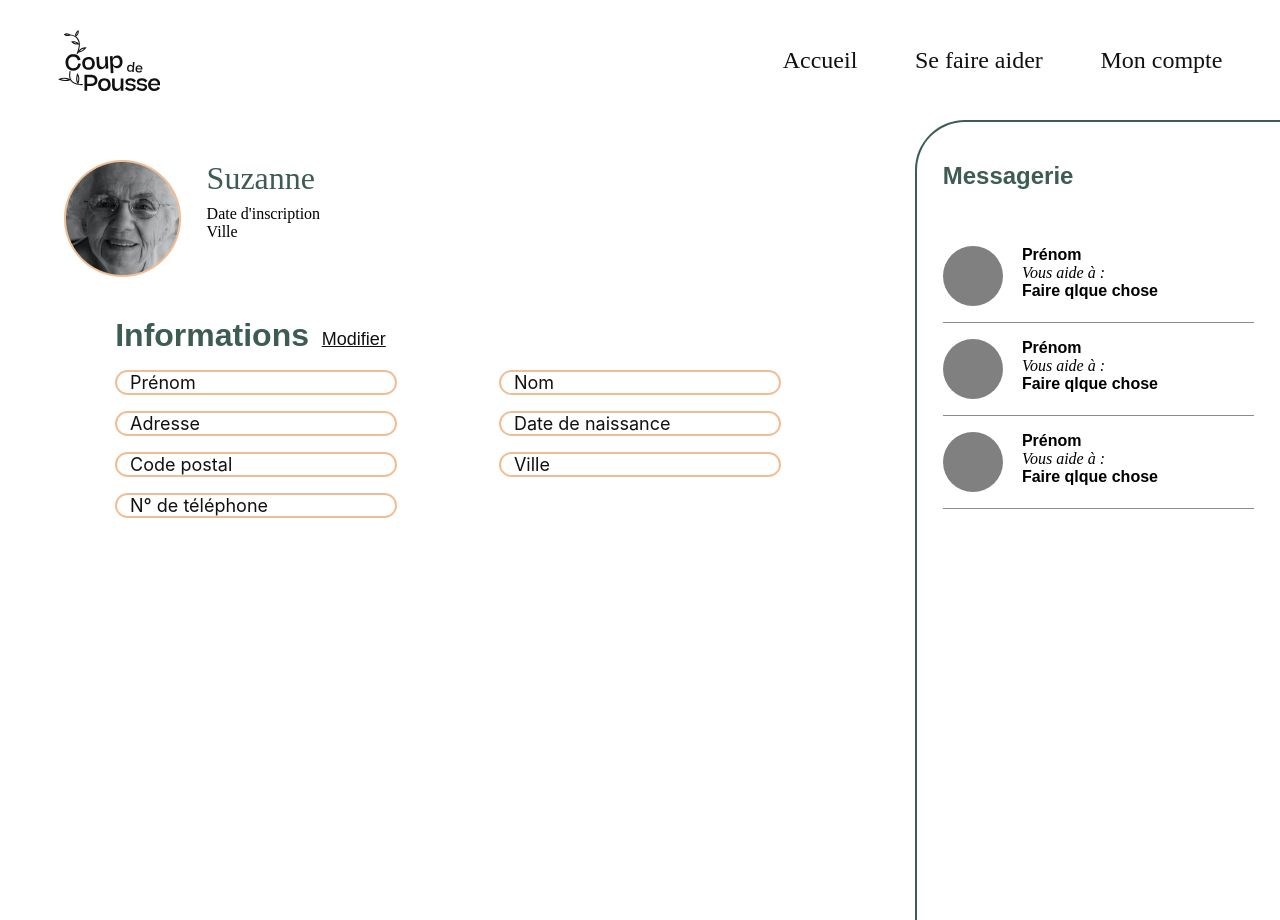
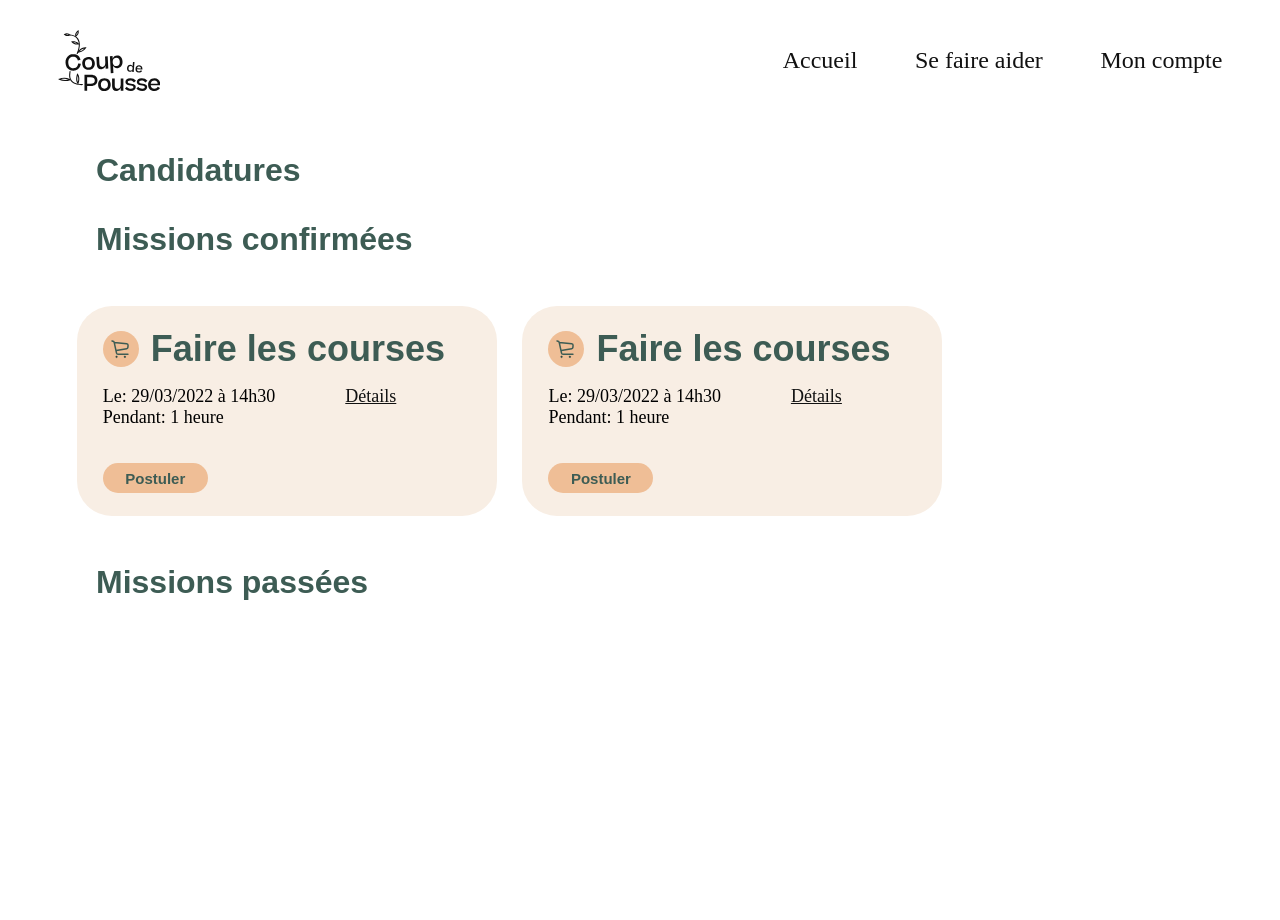
Before and after one commit to YannQuillard/coupdepousse-front, a React (Create React App) app: page / in a window 1280 px wide. After the commit the page ends 800 px from the top, so only its background shows below. Built offline with nearby package versions, Linux system fonts and the light colour scheme.

Commit message:
profile & missions

```diff
--- a/src/App.tsx
+++ b/src/App.tsx
@@ -7,12 +7,12 @@ import Connexion from './pages/Connexion/Connexion';
 import Young_Mission from './pages/Yong_Mission/Young_Mission';
 import Mission_Card from './components/Mission_card/Mission_card';
 import Home from './pages/Home';
-import Profile from './pages/Profile/OldProfile/OldProfile'
+import Test from './pages/YoungMissions/YoungMissions'
 
 function App() {
   return (
     <div className="App">
-      <Profile></Profile>
+      <Test></Test>
       {/* <Router>
         <Routes>
           <Route path="/" element={< Home/>} />
--- a/src/components/MessageItem/MessageItem.css
+++ b/src/components/MessageItem/MessageItem.css
@@ -31,6 +31,3 @@
 	font-weight: 400;
 	font-style: italic;
 }
-
-.messageItemHelp{
-}
--- a/src/components/MessageItem/MessageItem.tsx
+++ b/src/components/MessageItem/MessageItem.tsx
@@ -2,7 +2,7 @@ import React, { useState } from 'react';
 import "./MessageItem.css"
 import '../../App.css';
 
-const MessageItem = (props: any) => {
+const MessageItem = () => {
 	return (
 		<div className='messageItem'>
 			<span className='img'></span>
--- a/src/pages/Profile/OldProfile/OldProfile.tsx
+++ b/src/pages/Profile/OldProfile/OldProfile.tsx
@@ -5,7 +5,7 @@ import Header from "../../../components/Header/Header"
 import profilePic from "../../../assets/images/senior2.png"
 import MessageItem from "../../../components/MessageItem/MessageItem"
 
-const OldProfile = (props: any) => {
+const OldProfile = () => {
 	return (
 		<div>
 			<Header color="Black"/>
--- /dev/null
+++ b/src/pages/YoungMissions/YoungMissions.css
@@ -0,0 +1,28 @@
+.MissionsContainer{
+	margin: 0 5vw ;
+}
+
+.MissionsPart{
+	margin: 4vh 0;
+}
+
+h3{
+	color: var(--color-primary-1);
+	font-family: var(--font-primary-1);
+	font-size: 4vh;
+	margin: 4vh;
+}
+
+h3:hover{
+	cursor: pointer;
+}
+
+.MissionsList{
+	display: flex;
+	flex-direction: row;
+	flex-wrap: wrap;
+}
+
+.MissionsList>div{
+	margin: 2vh 1vw;
+}
--- /dev/null
+++ b/src/pages/YoungMissions/YoungMissions.tsx
@@ -0,0 +1,65 @@
+import React, { useState } from 'react';
+import "./YoungMissions.css"
+import '../../App.css';
+import Header from "../../components/Header/Header"
+import Card from "../../components/Mission_card/Mission_card"
+
+const YoungMissions = (props: any) => {
+
+	const [visibleM, setVisibleM] = useState(false)
+	const toggleVisibleM = () => setVisibleM(!visibleM)
+
+	const [visibleMC, setVisibleMC] = useState(true)
+	const toggleVisibleMC = () => setVisibleMC(!visibleMC)
+
+	const [visibleMP, setVisibleMP] = useState(false)
+	const toggleVisibleMP = () => setVisibleMP(!visibleMC)
+
+	return (
+		<div>
+			<Header color="Black"/>
+			<div className='MissionsContainer'>
+				<div className='MissionsPart MissionsC'>
+					<h3
+					onClick={toggleVisibleM}
+					>
+						Candidatures
+					</h3>
+					{visibleM &&
+					<div className='MissionsList'>
+						<Card/>
+						<Card/>
+					</div>}
+				</div>
+
+				<div className='MissionsPart MissionsMC'>
+					<h3
+					onClick={toggleVisibleMC}
+					>
+						Missions confirmées
+					</h3>
+					{visibleMC &&
+					<div className='MissionsList'>
+						<Card/>
+						<Card/>
+					</div>}
+				</div>
+				<div className='MissionsPart MissionsMP'>
+					<h3
+					onClick={toggleVisibleMP}
+					>
+						Missions passées
+					</h3>
+					{visibleMP &&
+					<div className='MissionsList'>
+						<Card/>
+						<Card/>
+					</div>}
+				</div>
+
+			</div>
+		</div>
+	);
+}
+
+export default YoungMissions;
```
